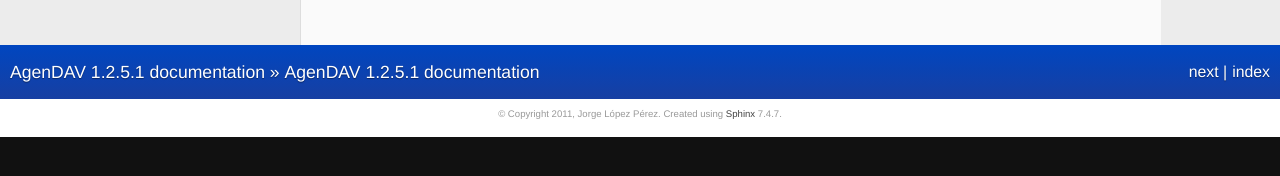
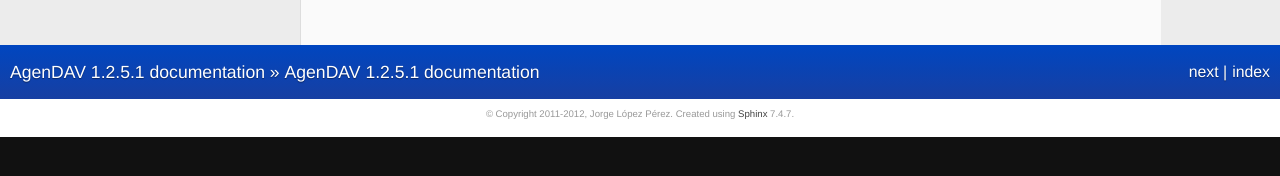
Before and after one commit to birdrock00/caldaver, a Sphinx documentation site: the page built from doc/source/index.rst, in a window 1280 px wide. Shown: the part 588-764 px from the top of the page. Built offline with Sphinx 7.4.7, drawn with Linux system fonts in a browser that asks for light colours; some web fonts are replaced.

Commit message:
Update year at docs footer

```diff
--- a/doc/source/conf.py
+++ b/doc/source/conf.py
@@ -41,7 +41,7 @@ master_doc = 'index'
 
 # General information about the project.
 project = u'AgenDAV'
-copyright = u'2011, Jorge López Pérez'
+copyright = u'2011-2012, Jorge López Pérez'
 
 # The version info for the project you're documenting, acts as replacement for
 # |version| and |release|, also used in various other places throughout the
```
